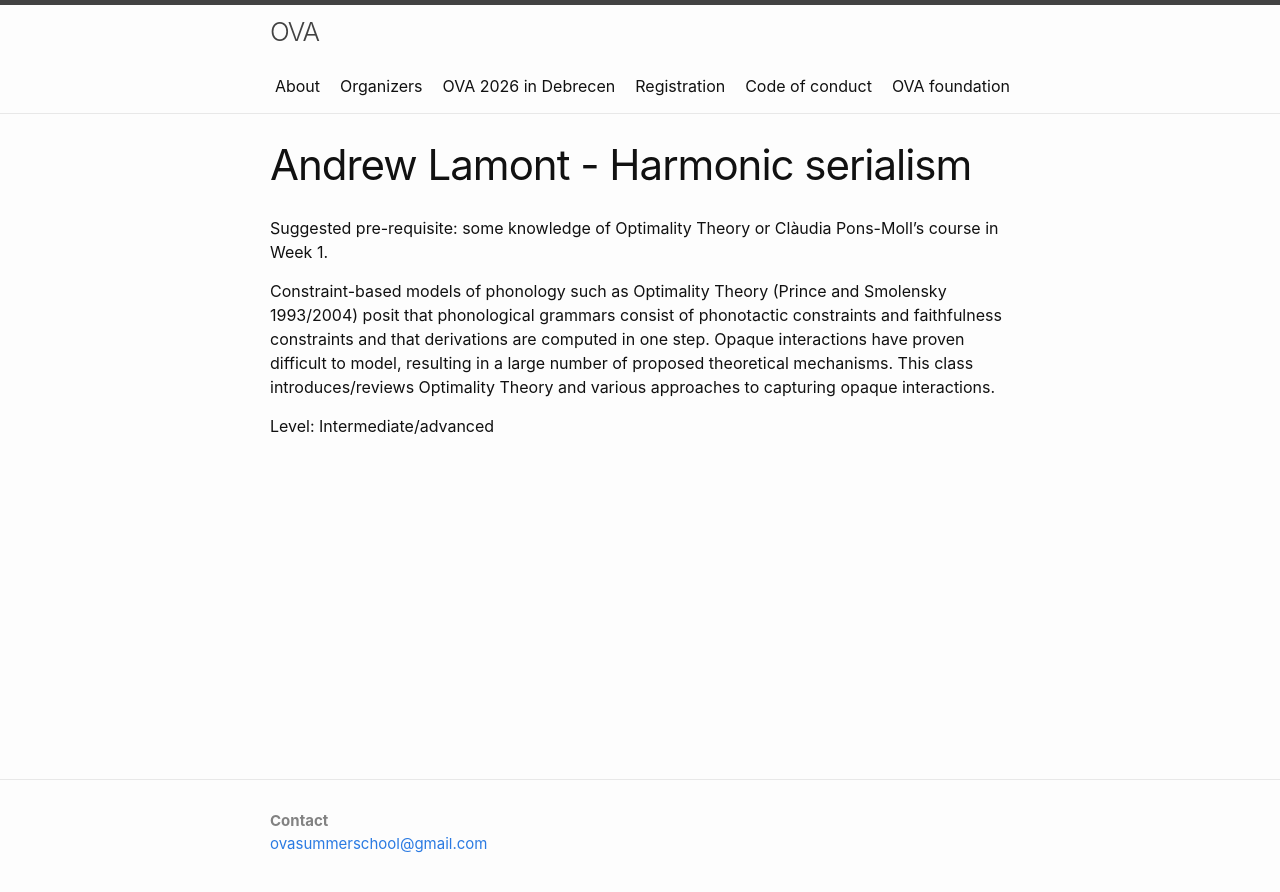
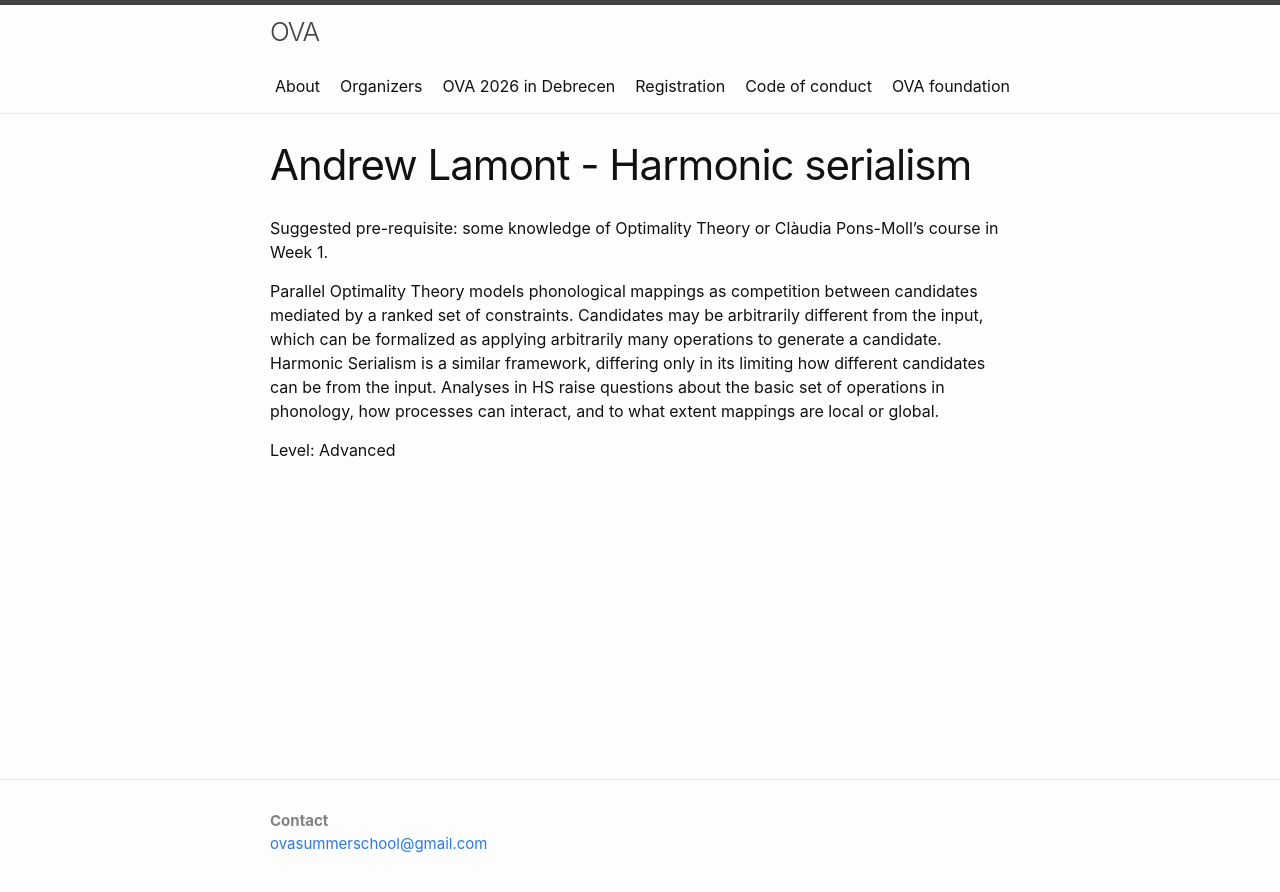
Before and after one commit to ovaschool/ovaschool.github.io, a Jekyll site: the page built from staticpages/ova2026-lamont2.markdown, in a window 1280 px wide. Shown: the top 892 px of the page. Built offline with Jekyll 4.4.1, drawn with Linux system fonts in a browser that asks for light colours.

Commit message:
Update ova2026-lamont2.markdown

```diff
--- a/staticpages/ova2026-lamont2.markdown
+++ b/staticpages/ova2026-lamont2.markdown
@@ -7,6 +7,6 @@ exclude: true
 
 Suggested pre-requisite: some knowledge of Optimality Theory or Clàudia Pons-Moll’s course in Week 1.
 
-Constraint-based models of phonology such as Optimality Theory (Prince and Smolensky 1993/2004) posit that phonological grammars consist of phonotactic constraints and faithfulness constraints and that derivations are computed in one step. Opaque interactions have proven difficult to model, resulting in a large number of proposed theoretical mechanisms. This class introduces/reviews Optimality Theory and various approaches to capturing opaque interactions.
+Parallel Optimality Theory models phonological mappings as competition between candidates mediated by a ranked set of constraints. Candidates may be arbitrarily different from the input, which can be formalized as applying arbitrarily many operations to generate a candidate. Harmonic Serialism is a similar framework, differing only in its limiting how different candidates can be from the input. Analyses in HS raise questions about the basic set of operations in phonology, how processes can interact, and to what extent mappings are local or global.
 
-Level: Intermediate/advanced
+Level: Advanced
```
